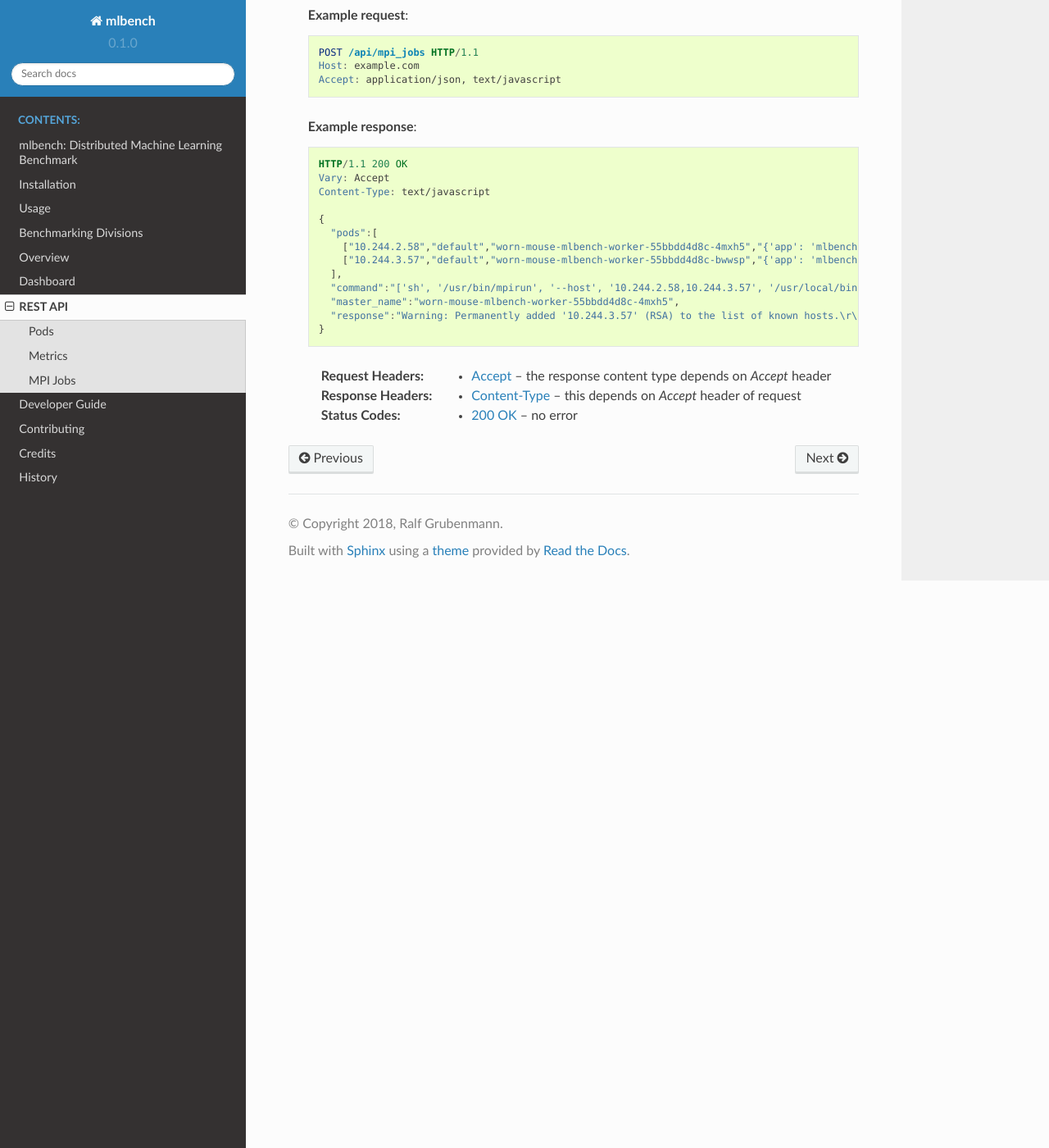
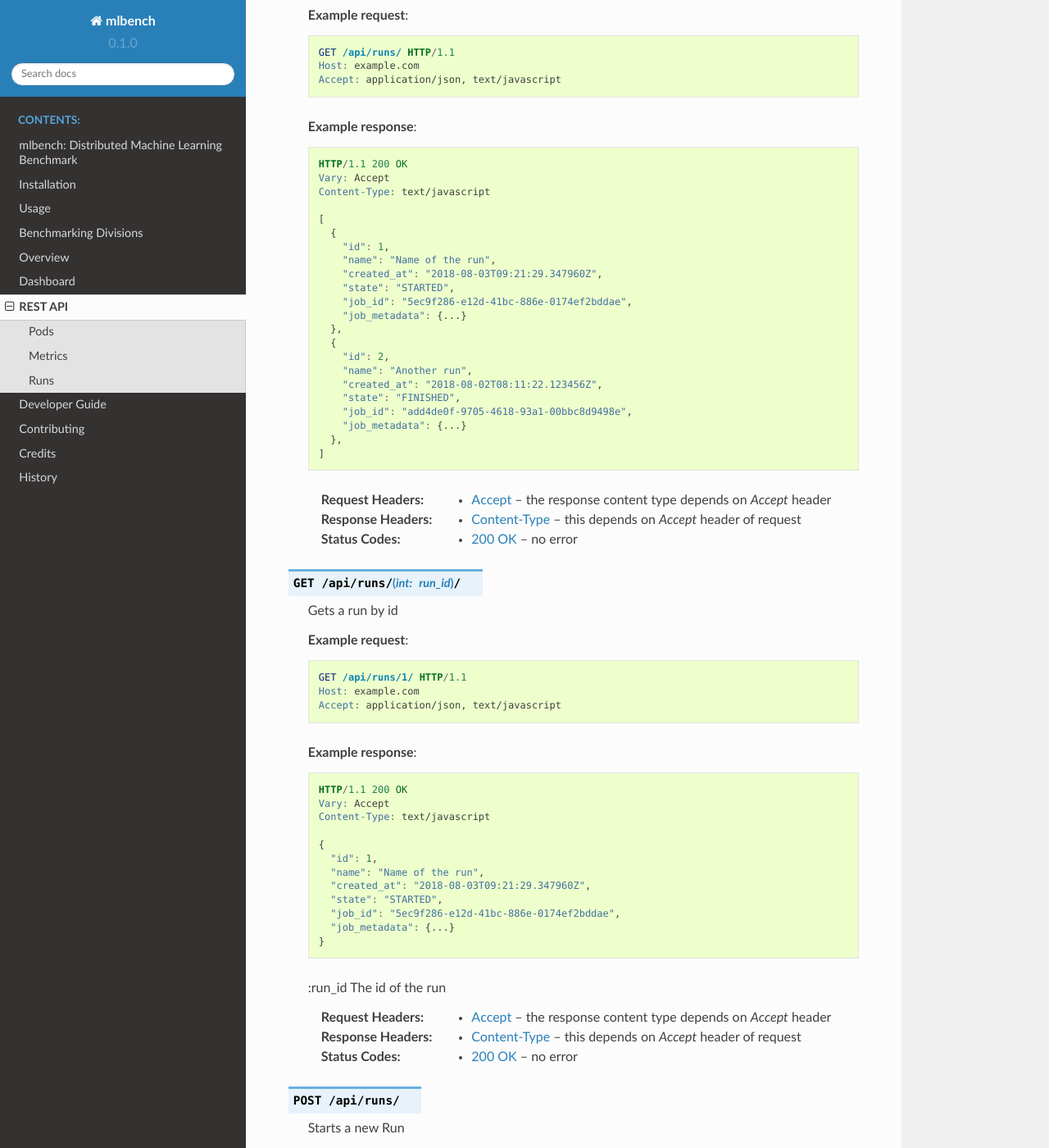
Before and after one commit to mlbench/mlbench-old, a Sphinx documentation site: the page built from docs/api.rst, in a window 1280 px wide and 1400 px high, scrolled down 3820 px. Shown: the whole window at 82% size. Built offline with Sphinx 7.4.7 and the Read the Docs theme 2.0.0, drawn with Linux system fonts in a browser that asks for light colours; pages that are not in the unit, such as notebooks, are missing from menus; some of the changed text lies outside the part shown.

Commit message:
Adds /runs/ info to api documentation

```diff
--- a/docs/api.rst
+++ b/docs/api.rst
@@ -207,17 +207,62 @@
                             header of request
    :statuscode 201: no error
 
-MPI Jobs
---------
-.. http:post:: /api/mpi_jobs/
+Runs
+----
+.. http:get:: /api/runs/
 
-   Starts an MPI Job
+   Gets all active/failed/finished runs
 
    **Example request**:
 
    .. sourcecode:: http
 
-      POST /api/mpi_jobs HTTP/1.1
+      GET /api/runs/ HTTP/1.1
+      Host: example.com
+      Accept: application/json, text/javascript
+
+   **Example response**:
+
+   .. sourcecode:: http
+
+      HTTP/1.1 200 OK
+      Vary: Accept
+      Content-Type: text/javascript
+
+      [
+        {
+          "id": 1,
+          "name": "Name of the run",
+          "created_at": "2018-08-03T09:21:29.347960Z",
+          "state": "STARTED",
+          "job_id": "5ec9f286-e12d-41bc-886e-0174ef2bddae",
+          "job_metadata": {...}
+        },
+        {
+          "id": 2,
+          "name": "Another run",
+          "created_at": "2018-08-02T08:11:22.123456Z",
+          "state": "FINISHED",
+          "job_id": "add4de0f-9705-4618-93a1-00bbc8d9498e",
+          "job_metadata": {...}
+        },
+      ]
+
+   :reqheader Accept: the response content type depends on
+                      :mailheader:`Accept` header
+   :resheader Content-Type: this depends on :mailheader:`Accept`
+                            header of request
+   :statuscode 200: no error
+
+.. http:get:: /api/runs/(int:run_id)/
+
+   Gets a run by id
+
+   **Example request**:
+
+   .. sourcecode:: http
+
+      GET /api/runs/1/ HTTP/1.1
       Host: example.com
       Accept: application/json, text/javascript
 
@@ -230,13 +275,52 @@
       Content-Type: text/javascript
 
       {
-        "pods":[
-          ["10.244.2.58","default","worn-mouse-mlbench-worker-55bbdd4d8c-4mxh5","{'app': 'mlbench', 'component': 'worker', 'pod-template-hash': '1166880847', 'release': 'worn-mouse'}"],
-          ["10.244.3.57","default","worn-mouse-mlbench-worker-55bbdd4d8c-bwwsp","{'app': 'mlbench', 'component': 'worker', 'pod-template-hash': '1166880847', 'release': 'worn-mouse'}"]
-        ],
-        "command":"['sh', '/usr/bin/mpirun', '--host', '10.244.2.58,10.244.3.57', '/usr/local/bin/python', '/app/main.py']",
-        "master_name":"worn-mouse-mlbench-worker-55bbdd4d8c-4mxh5",
-        "response":"Warning: Permanently added '10.244.3.57' (RSA) to the list of known hosts.\r\nFinished\nFinished\n"
+        "id": 1,
+        "name": "Name of the run",
+        "created_at": "2018-08-03T09:21:29.347960Z",
+        "state": "STARTED",
+        "job_id": "5ec9f286-e12d-41bc-886e-0174ef2bddae",
+        "job_metadata": {...}
+      }
+
+   :run_id The id of the run
+
+   :reqheader Accept: the response content type depends on
+                      :mailheader:`Accept` header
+   :resheader Content-Type: this depends on :mailheader:`Accept`
+                            header of request
+   :statuscode 200: no error
+
+.. http:post:: /api/runs/
+
+   Starts a new Run
+
+   **Example request**:
+
+   .. sourcecode:: http
+
+      POST /api/runs/ HTTP/1.1
+      Host: example.com
+      Accept: application/json, text/javascript
+      {
+        "name": "Name of the run"
+      }
+
+   **Example response**:
+
+   .. sourcecode:: http
+
+      HTTP/1.1 200 OK
+      Vary: Accept
+      Content-Type: text/javascript
+
+      {
+        "id": 1,
+        "name": "Name of the run",
+        "created_at": "2018-08-03T09:21:29.347960Z",
+        "state": "STARTED",
+        "job_id": "5ec9f286-e12d-41bc-886e-0174ef2bddae",
+        "job_metadata": {...}
       }
 
    :reqheader Accept: the response content type depends on
@@ -244,3 +328,4 @@
    :resheader Content-Type: this depends on :mailheader:`Accept`
                             header of request
    :statuscode 200: no error
+   :statuscode 409: a run is already active
```
